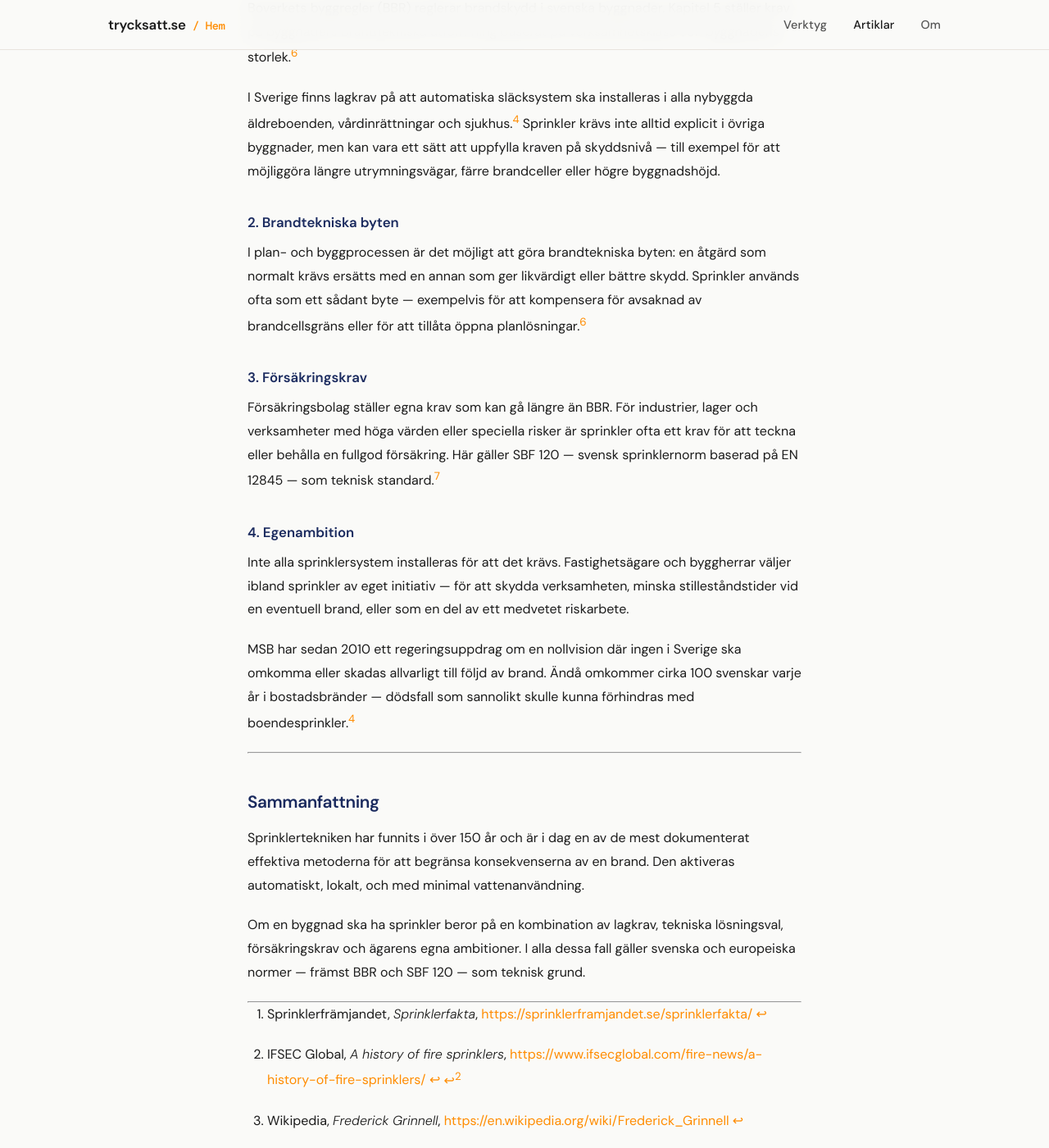
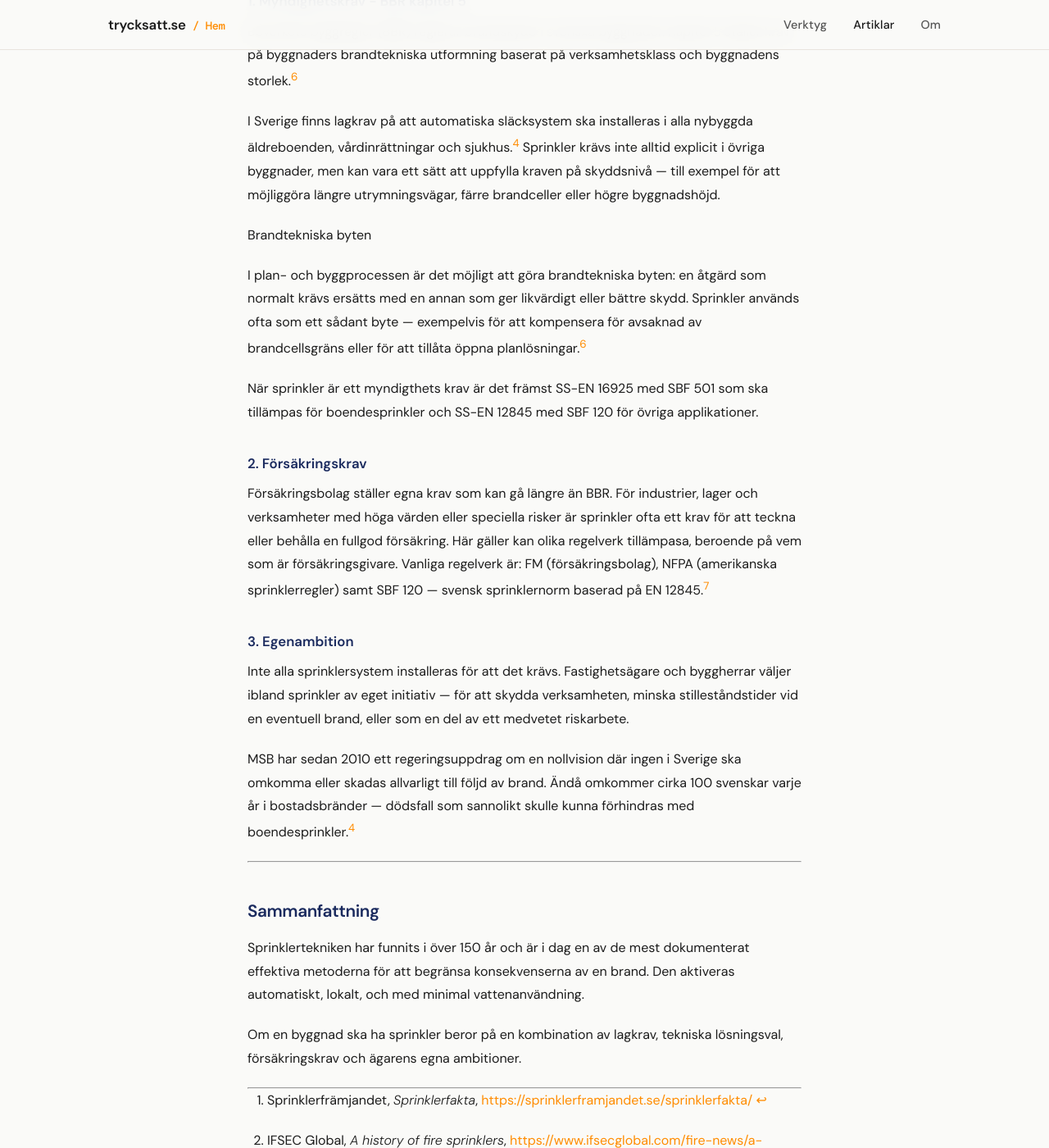
Before and after one commit to SurealSwede/trycksatt.se, a Jekyll site: the page built from _posts/2026-06-07-sprinkler-historik-och-syfte.md, in a window 1280 px wide and 1400 px high, scrolled down 1832 px. Shown: the whole window at 82% size. Built offline with Jekyll 4.4.1, drawn with Linux system fonts in a browser that asks for light colours; some of the changed text lies outside the part shown.

Commit message:
Update 2026-06-07-sprinkler-historik-och-syfte.md

```diff
--- a/_posts/2026-06-07-sprinkler-historik-och-syfte.md
+++ b/_posts/2026-06-07-sprinkler-historik-och-syfte.md
@@ -40,23 +40,25 @@ I fyra av fem bränder räcker det med ett enda aktiverat sprinklerhuvud för at
 
 ## Varför krävs sprinkler?
 
-Det finns fyra huvudsakliga skäl till att en byggnad utrustas med sprinkler.
+Det finns 3 huvudsakliga skäl till att en byggnad utrustas med sprinkler. Den som kräver sprinkler brukar kallas "kravställare".
 
-### 1. Lagkrav — BBR kapitel 5
+### 1. Myndighetskrav - BBR kapitel 5
 
 Boverkets byggregler (BBR) reglerar brandskydd i svenska byggnader. Kapitel 5 ställer krav på byggnaders brandtekniska utformning baserat på verksamhetsklass och byggnadens storlek.[^6]
 
 I Sverige finns lagkrav på att automatiska släcksystem ska installeras i alla nybyggda äldreboenden, vårdinrättningar och sjukhus.[^4] Sprinkler krävs inte alltid explicit i övriga byggnader, men kan vara ett sätt att uppfylla kraven på skyddsnivå — till exempel för att möjliggöra längre utrymningsvägar, färre brandceller eller högre byggnadshöjd.
 
-### 2. Brandtekniska byten
+Brandtekniska byten
 
 I plan- och byggprocessen är det möjligt att göra brandtekniska byten: en åtgärd som normalt krävs ersätts med en annan som ger likvärdigt eller bättre skydd. Sprinkler används ofta som ett sådant byte — exempelvis för att kompensera för avsaknad av brandcellsgräns eller för att tillåta öppna planlösningar.[^6]
 
-### 3. Försäkringskrav
+När sprinkler är ett myndigthets krav är det främst SS-EN 16925 med SBF 501 som ska tillämpas för boendesprinkler och SS-EN 12845 med SBF 120 för övriga applikationer.
 
-Försäkringsbolag ställer egna krav som kan gå längre än BBR. För industrier, lager och verksamheter med höga värden eller speciella risker är sprinkler ofta ett krav för att teckna eller behålla en fullgod försäkring. Här gäller SBF 120 — svensk sprinklernorm baserad på EN 12845 — som teknisk standard.[^7]
+### 2. Försäkringskrav
 
-### 4. Egenambition
+Försäkringsbolag ställer egna krav som kan gå längre än BBR. För industrier, lager och verksamheter med höga värden eller speciella risker är sprinkler ofta ett krav för att teckna eller behålla en fullgod försäkring. Här gäller kan olika regelverk tillämpasa, beroende på vem som är försäkringsgivare. Vanliga regelverk är: FM (försäkringsbolag), NFPA (amerikanska sprinklerregler) samt SBF 120 — svensk sprinklernorm baserad på EN 12845.[^7]
+
+### 3. Egenambition
 
 Inte alla sprinklersystem installeras för att det krävs. Fastighetsägare och byggherrar väljer ibland sprinkler av eget initiativ — för att skydda verksamheten, minska stilleståndstider vid en eventuell brand, eller som en del av ett medvetet riskarbete.
 
@@ -68,7 +70,7 @@ MSB har sedan 2010 ett regeringsuppdrag om en nollvision där ingen i Sverige sk
 
 Sprinklertekniken har funnits i över 150 år och är i dag en av de mest dokumenterat effektiva metoderna för att begränsa konsekvenserna av en brand. Den aktiveras automatiskt, lokalt, och med minimal vattenanvändning.
 
-Om en byggnad ska ha sprinkler beror på en kombination av lagkrav, tekniska lösningsval, försäkringskrav och ägarens egna ambitioner. I alla dessa fall gäller svenska och europeiska normer — främst BBR och SBF 120 — som teknisk grund.
+Om en byggnad ska ha sprinkler beror på en kombination av lagkrav, tekniska lösningsval, försäkringskrav och ägarens egna ambitioner.
 
 -----
 
```
